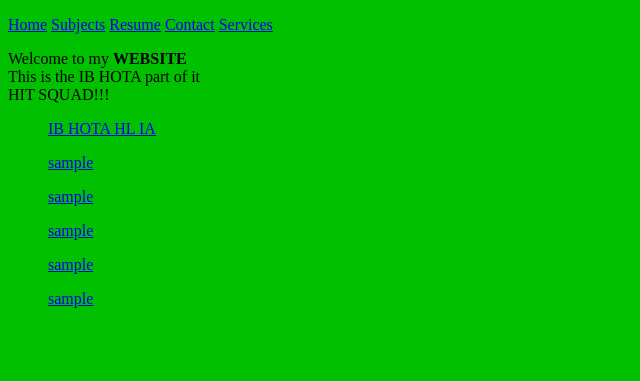
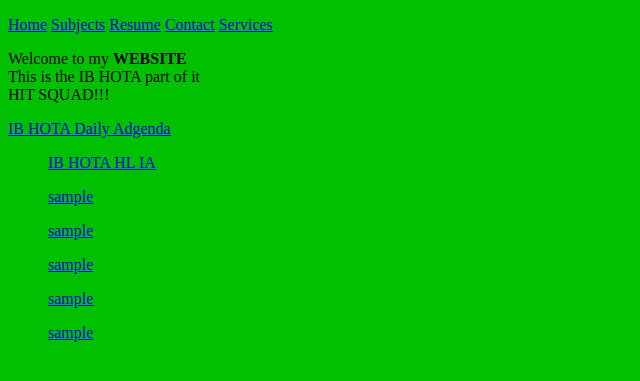
Before and after one commit to 18yeo/18yeo.github.io, a plain HTML site: page ibhota.html in a window 1280 px wide. Shown: the part 33-414 px from the top of the page, without its empty margins (0-640 px from the left). Drawn offline with Linux system fonts and the light colour scheme.

Commit message:
link to daily adgenda

```diff
--- a/ibhota.html
+++ b/ibhota.html
@@ -15,6 +15,8 @@
 
 	  <p>Welcome to my <b>WEBSITE</b></br>This is the IB HOTA part of it</br>HIT SQUAD!!!</p>
 
+		<a href="https://docs.google.com/document/d/1rhexyRhV-ntyp5pu3dyw-UJag3kmJTfLw1Xn-LnAmO8/edit?usp=sharing">IB HOTA Daily Adgenda</a>
+
 	<ol><a href="#">IB HOTA HL IA<a></ol>
 	<ol><a href="#">sample<a></ol>
 	<ol><a href="#">sample<a></ol>
```
